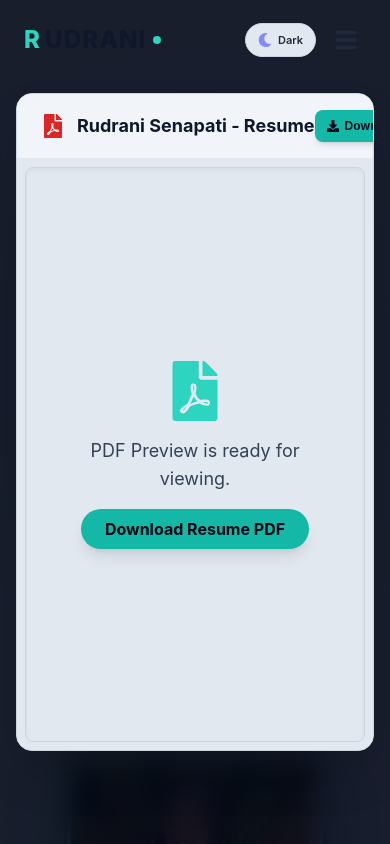
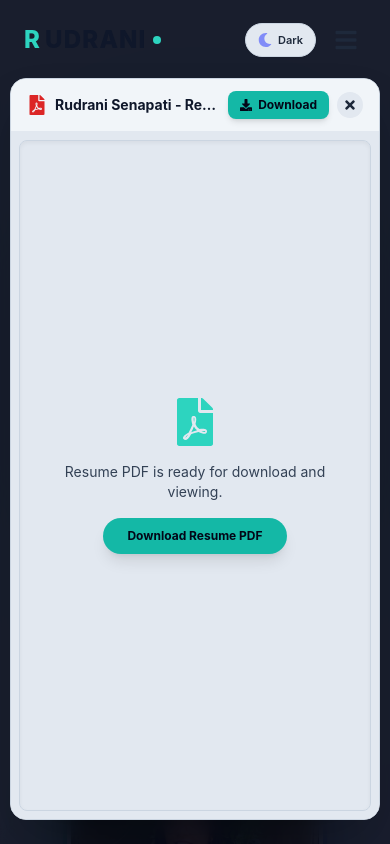
Before and after one commit to rudrani-senapati/Rudrani-Senapati-Portfolio, a React (Vite) app: page / in a window 390 px wide. Both pictures are taken after a click on the button "Resume / CV". Shown: the top 844 px of the page. Built offline with nearby package versions, Linux system fonts and the light colour scheme.

Commit message:
Optimize ProjectModal and ResumeModal for full mobile device responsiveness

```diff
--- a/src/components/ResumeModal.jsx
+++ b/src/components/ResumeModal.jsx
@@ -20,22 +20,22 @@ const ResumeModal = ({ isOpen, onClose }) => {
 
   return (
     <div
-      className="fixed inset-0 z-[100] flex items-center justify-center p-4 bg-slate-950/90 backdrop-blur-md animate-fade-in overflow-hidden"
+      className="fixed inset-0 z-[100] flex items-center justify-center p-2.5 sm:p-6 pt-16 sm:pt-20 bg-slate-950/90 backdrop-blur-md animate-fade-in overflow-hidden"
       onClick={onClose}
     >
+
       <div
-        className="relative w-full max-w-4xl bg-slate-900 dark:bg-slate-50 border border-slate-700/80 dark:border-slate-300 rounded-2xl shadow-2xl overflow-hidden flex flex-col h-[78vh] sm:h-[80vh]"
+        className="relative w-full max-w-4xl bg-slate-900 dark:bg-slate-50 border border-slate-700/80 dark:border-slate-300 rounded-2xl shadow-2xl overflow-hidden flex flex-col h-[88vh] sm:h-[82vh]"
         onClick={(e) => e.stopPropagation()}
       >
 
-
         {/* Pinned Top Bar Header */}
-        <div className="flex items-center justify-between p-4 px-6 border-b border-slate-800 dark:border-slate-200 bg-slate-950/90 dark:bg-slate-100 flex-shrink-0 z-10">
-          <div className="flex items-center space-x-3">
-            <FaFilePdf className="text-red-400 dark:text-red-600 text-2xl flex-shrink-0" />
+        <div className="flex items-center justify-between p-3 sm:p-4 px-4 sm:px-6 border-b border-slate-800 dark:border-slate-200 bg-slate-950/90 dark:bg-slate-100 flex-shrink-0 z-10 gap-2">
+          <div className="flex items-center space-x-2 sm:space-x-3 overflow-hidden">
+            <FaFilePdf className="text-red-400 dark:text-red-600 text-xl sm:text-2xl flex-shrink-0" />
             <div className="truncate">
-              <h3 className="text-lg sm:text-xl font-bold text-slate-100 dark:text-slate-900 truncate">Rudrani Senapati - Resume</h3>
-              <p className="text-xs text-slate-400 dark:text-slate-500 hidden sm:block">Software Developer & Telecom Test Engineer</p>
+              <h3 className="text-sm sm:text-lg font-bold text-slate-100 dark:text-slate-900 truncate">Rudrani Senapati - Resume</h3>
+              <p className="text-[11px] text-slate-400 dark:text-slate-500 hidden sm:block">Software Developer & Telecom Test Engineer</p>
             </div>
           </div>
 
@@ -43,7 +43,7 @@ const ResumeModal = ({ isOpen, onClose }) => {
             <a
               href={resumeUrl}
               download="Rudrani_Senapati_Resume.pdf"
-              className="flex items-center space-x-1.5 sm:space-x-2 bg-teal-500 hover:bg-teal-600 text-slate-950 font-semibold px-3 sm:px-4 py-2 rounded-lg text-xs sm:text-sm transition-colors shadow-md"
+              className="flex items-center space-x-1.5 bg-teal-500 hover:bg-teal-600 text-slate-950 font-bold px-3 sm:px-4 py-1.5 sm:py-2 rounded-lg text-xs transition-colors shadow-md"
             >
               <FaDownload />
               <span>Download</span>
@@ -52,14 +52,14 @@ const ResumeModal = ({ isOpen, onClose }) => {
               href={resumeUrl}
               target="_blank"
               rel="noopener noreferrer"
-              className="hidden sm:flex items-center space-x-2 bg-slate-800 hover:bg-slate-700 dark:bg-slate-200 dark:hover:bg-slate-300 text-slate-200 dark:text-slate-800 font-semibold px-4 py-2 rounded-lg text-sm transition-colors"
+              className="hidden sm:flex items-center space-x-2 bg-slate-800 hover:bg-slate-700 dark:bg-slate-200 dark:hover:bg-slate-300 text-slate-200 dark:text-slate-800 font-semibold px-4 py-2 rounded-lg text-xs sm:text-sm transition-colors"
             >
               <FaExternalLinkAlt />
               <span>Open Tab</span>
             </a>
             <button
               onClick={onClose}
-              className="p-2 bg-slate-800 hover:bg-slate-700 dark:bg-slate-200 dark:hover:bg-slate-300 text-slate-300 dark:text-slate-800 rounded-full text-base transition-colors flex-shrink-0"
+              className="p-1.5 sm:p-2 bg-slate-800 hover:bg-slate-700 dark:bg-slate-200 dark:hover:bg-slate-300 text-slate-300 dark:text-slate-800 rounded-full text-sm sm:text-base transition-colors flex-shrink-0"
               aria-label="Close Modal"
             >
               <FaTimes />
@@ -67,20 +67,20 @@ const ResumeModal = ({ isOpen, onClose }) => {
           </div>
         </div>
 
-        {/* Content Viewer / Preview (Inside PDF Scroll Container) */}
+        {/* Content Viewer / Preview */}
         <div className="flex-1 bg-slate-950 dark:bg-slate-200 p-2 sm:p-4 overflow-hidden relative">
           <object
             data={resumeUrl}
             type="application/pdf"
             className="w-full h-full rounded-lg border border-slate-800 dark:border-slate-300 shadow-inner"
           >
-            <div className="flex flex-col items-center justify-center h-full p-8 text-center text-slate-300 dark:text-slate-700 space-y-4">
-              <FaFilePdf className="text-6xl text-teal-400" />
-              <p className="text-lg">PDF Preview is ready for viewing.</p>
+            <div className="flex flex-col items-center justify-center h-full p-6 text-center text-slate-300 dark:text-slate-700 space-y-4">
+              <FaFilePdf className="text-5xl text-teal-400" />
+              <p className="text-sm sm:text-base">Resume PDF is ready for download and viewing.</p>
               <a
                 href={resumeUrl}
                 download="Rudrani_Senapati_Resume.pdf"
-                className="bg-teal-500 hover:bg-teal-600 text-slate-950 font-bold py-2 px-6 rounded-full shadow-lg"
+                className="bg-teal-500 hover:bg-teal-600 text-slate-950 font-bold py-2.5 px-6 rounded-full shadow-lg text-xs sm:text-sm"
               >
                 Download Resume PDF
               </a>
@@ -93,4 +93,5 @@ const ResumeModal = ({ isOpen, onClose }) => {
   );
 };
 
+
 export default ResumeModal;
```
Also changed, not shown: src/components/ProjectModal.jsx (+30 -32 lines).
